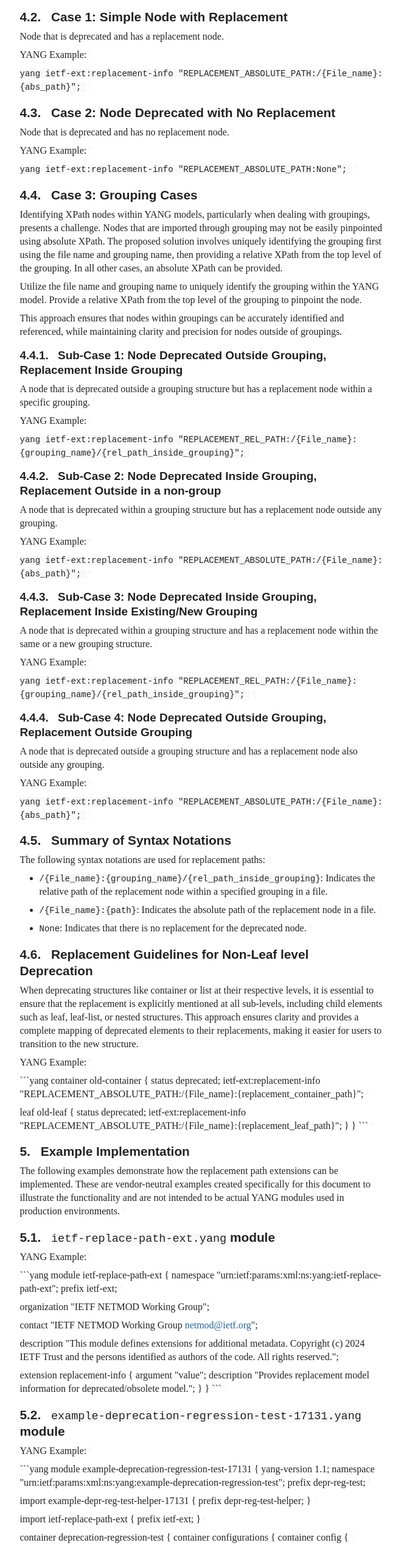
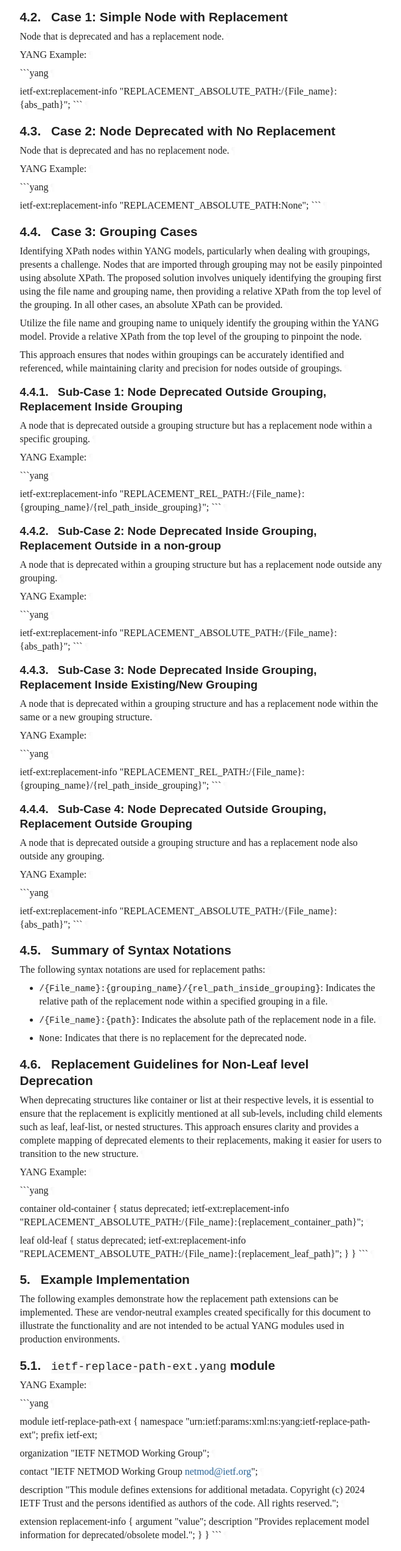
Before and after one commit to rajesh-rtv/yang-replacement, a plain HTML site: page draft-rtv-netmod-yang-subtree-replacement.html in a window 1280 px wide. Shown: the part 2950-5493 px from the top of the page at 61% size, without its empty margins (92-751 px from the left). Drawn offline with Linux system fonts and the light colour scheme; a web font is replaced by a local one.

Commit message:
Script updating gh-pages from 00f59b4. [ci skip]

````diff
--- a/draft-rtv-netmod-yang-subtree-replacement.html
+++ b/draft-rtv-netmod-yang-subtree-replacement.html
@@ -1367,9 +1367,9 @@ svg :is([fill="white"], [fill^="#fff"]) {
         </h3>
 <p id="section-4.2-1">Node that is deprecated and has a replacement node.<a href="#section-4.2-1" class="pilcrow">¶</a></p>
 <p id="section-4.2-2">YANG Example:<a href="#section-4.2-2" class="pilcrow">¶</a></p>
-<p id="section-4.2-3"><code>yang
-ietf-ext:replacement-info "REPLACEMENT_ABSOLUTE_PATH:/{File_name}:{abs_path}";
-</code><a href="#section-4.2-3" class="pilcrow">¶</a></p>
+<p id="section-4.2-3">```yang<a href="#section-4.2-3" class="pilcrow">¶</a></p>
+<p id="section-4.2-4">ietf-ext:replacement-info "REPLACEMENT_ABSOLUTE_PATH:/{File_name}:{abs_path}";
+```<a href="#section-4.2-4" class="pilcrow">¶</a></p>
 </section>
 </div>
 <div id="case-2-node-deprecated-with-no-replacement">
@@ -1379,9 +1379,9 @@ ietf-ext:replacement-info "REPLACEMENT_ABSOLUTE_PATH:/{File_name}:{abs_path}";
         </h3>
 <p id="section-4.3-1">Node that is deprecated and has no replacement node.<a href="#section-4.3-1" class="pilcrow">¶</a></p>
 <p id="section-4.3-2">YANG Example:<a href="#section-4.3-2" class="pilcrow">¶</a></p>
-<p id="section-4.3-3"><code>yang
-ietf-ext:replacement-info "REPLACEMENT_ABSOLUTE_PATH:None";
-</code><a href="#section-4.3-3" class="pilcrow">¶</a></p>
+<p id="section-4.3-3">```yang<a href="#section-4.3-3" class="pilcrow">¶</a></p>
+<p id="section-4.3-4">ietf-ext:replacement-info "REPLACEMENT_ABSOLUTE_PATH:None";
+```<a href="#section-4.3-4" class="pilcrow">¶</a></p>
 </section>
 </div>
 <div id="case-3-grouping-cases">
@@ -1399,9 +1399,9 @@ ietf-ext:replacement-info "REPLACEMENT_ABSOLUTE_PATH:None";
           </h4>
 <p id="section-4.4.1-1">A node that is deprecated outside a grouping structure but has a replacement node within a specific grouping.<a href="#section-4.4.1-1" class="pilcrow">¶</a></p>
 <p id="section-4.4.1-2">YANG Example:<a href="#section-4.4.1-2" class="pilcrow">¶</a></p>
-<p id="section-4.4.1-3"><code>yang
-ietf-ext:replacement-info "REPLACEMENT_REL_PATH:/{File_name}:{grouping_name}/{rel_path_inside_grouping}";
-</code><a href="#section-4.4.1-3" class="pilcrow">¶</a></p>
+<p id="section-4.4.1-3">```yang<a href="#section-4.4.1-3" class="pilcrow">¶</a></p>
+<p id="section-4.4.1-4">ietf-ext:replacement-info "REPLACEMENT_REL_PATH:/{File_name}:{grouping_name}/{rel_path_inside_grouping}";
+```<a href="#section-4.4.1-4" class="pilcrow">¶</a></p>
 </section>
 </div>
 <div id="sub-case-2-node-deprecated-inside-grouping-replacement-outside-in-a-non-group">
@@ -1411,9 +1411,9 @@ ietf-ext:replacement-info "REPLACEMENT_REL_PATH:/{File_name}:{grouping_name}/{re
           </h4>
 <p id="section-4.4.2-1">A node that is deprecated within a grouping structure but has a replacement node outside any grouping.<a href="#section-4.4.2-1" class="pilcrow">¶</a></p>
 <p id="section-4.4.2-2">YANG Example:<a href="#section-4.4.2-2" class="pilcrow">¶</a></p>
-<p id="section-4.4.2-3"><code>yang
-ietf-ext:replacement-info "REPLACEMENT_ABSOLUTE_PATH:/{File_name}:{abs_path}";
-</code><a href="#section-4.4.2-3" class="pilcrow">¶</a></p>
+<p id="section-4.4.2-3">```yang<a href="#section-4.4.2-3" class="pilcrow">¶</a></p>
+<p id="section-4.4.2-4">ietf-ext:replacement-info "REPLACEMENT_ABSOLUTE_PATH:/{File_name}:{abs_path}";
+```<a href="#section-4.4.2-4" class="pilcrow">¶</a></p>
 </section>
 </div>
 <div id="sub-case-3-node-deprecated-inside-grouping-replacement-inside-existingnew-grouping">
@@ -1423,9 +1423,9 @@ ietf-ext:replacement-info "REPLACEMENT_ABSOLUTE_PATH:/{File_name}:{abs_path}";
           </h4>
 <p id="section-4.4.3-1">A node that is deprecated within a grouping structure and has a replacement node within the same or a new grouping structure.<a href="#section-4.4.3-1" class="pilcrow">¶</a></p>
 <p id="section-4.4.3-2">YANG Example:<a href="#section-4.4.3-2" class="pilcrow">¶</a></p>
-<p id="section-4.4.3-3"><code>yang
-ietf-ext:replacement-info "REPLACEMENT_REL_PATH:/{File_name}:{grouping_name}/{rel_path_inside_grouping}";
-</code><a href="#section-4.4.3-3" class="pilcrow">¶</a></p>
+<p id="section-4.4.3-3">```yang<a href="#section-4.4.3-3" class="pilcrow">¶</a></p>
+<p id="section-4.4.3-4">ietf-ext:replacement-info "REPLACEMENT_REL_PATH:/{File_name}:{grouping_name}/{rel_path_inside_grouping}";
+```<a href="#section-4.4.3-4" class="pilcrow">¶</a></p>
 </section>
 </div>
 <div id="sub-case-4-node-deprecated-outside-grouping-replacement-outside-grouping">
@@ -1435,9 +1435,9 @@ ietf-ext:replacement-info "REPLACEMENT_REL_PATH:/{File_name}:{grouping_name}/{re
           </h4>
 <p id="section-4.4.4-1">A node that is deprecated outside a grouping structure and has a replacement node also outside any grouping.<a href="#section-4.4.4-1" class="pilcrow">¶</a></p>
 <p id="section-4.4.4-2">YANG Example:<a href="#section-4.4.4-2" class="pilcrow">¶</a></p>
-<p id="section-4.4.4-3"><code>yang
-ietf-ext:replacement-info "REPLACEMENT_ABSOLUTE_PATH:/{File_name}:{abs_path}";
-</code><a href="#section-4.4.4-3" class="pilcrow">¶</a></p>
+<p id="section-4.4.4-3">```yang<a href="#section-4.4.4-3" class="pilcrow">¶</a></p>
+<p id="section-4.4.4-4">ietf-ext:replacement-info "REPLACEMENT_ABSOLUTE_PATH:/{File_name}:{abs_path}";
+```<a href="#section-4.4.4-4" class="pilcrow">¶</a></p>
 </section>
 </div>
 </section>
@@ -1468,16 +1468,16 @@ ietf-ext:replacement-info "REPLACEMENT_ABSOLUTE_PATH:/{File_name}:{abs_path}";
         </h3>
 <p id="section-4.6-1">When deprecating structures like container or list at their respective levels, it is essential to ensure that the replacement is explicitly mentioned at all sub-levels, including child elements such as leaf, leaf-list, or nested structures. This approach ensures clarity and provides a complete mapping of deprecated elements to their replacements, making it easier for users to transition to the new structure.<a href="#section-4.6-1" class="pilcrow">¶</a></p>
 <p id="section-4.6-2">YANG Example:<a href="#section-4.6-2" class="pilcrow">¶</a></p>
-<p id="section-4.6-3">```yang
-container old-container {
+<p id="section-4.6-3">```yang<a href="#section-4.6-3" class="pilcrow">¶</a></p>
+<p id="section-4.6-4">container old-container {
   status deprecated;
-  ietf-ext:replacement-info "REPLACEMENT_ABSOLUTE_PATH:/{File_name}:{replacement_container_path}";<a href="#section-4.6-3" class="pilcrow">¶</a></p>
-<p id="section-4.6-4">leaf old-leaf {
+  ietf-ext:replacement-info "REPLACEMENT_ABSOLUTE_PATH:/{File_name}:{replacement_container_path}";<a href="#section-4.6-4" class="pilcrow">¶</a></p>
+<p id="section-4.6-5">leaf old-leaf {
     status deprecated;
     ietf-ext:replacement-info "REPLACEMENT_ABSOLUTE_PATH:/{File_name}:{replacement_leaf_path}";
   }
 }
-```<a href="#section-4.6-4" class="pilcrow">¶</a></p>
+```<a href="#section-4.6-5" class="pilcrow">¶</a></p>
 </section>
 </div>
 </section>
@@ -1494,23 +1494,23 @@ container old-container {
 <a href="#section-5.1" class="section-number selfRef">5.1. </a><a href="#name-ietf-replace-path-extyang-m" class="section-name selfRef"><code>ietf-replace-path-ext.yang</code> module</a>
         </h3>
 <p id="section-5.1-1">YANG Example:<a href="#section-5.1-1" class="pilcrow">¶</a></p>
-<p id="section-5.1-2">```yang
-module ietf-replace-path-ext {
+<p id="section-5.1-2">```yang<a href="#section-5.1-2" class="pilcrow">¶</a></p>
+<p id="section-5.1-3">module ietf-replace-path-ext {
   namespace "urn:ietf:params:xml:ns:yang:ietf-replace-path-ext";
-  prefix ietf-ext;<a href="#section-5.1-2" class="pilcrow">¶</a></p>
-<p id="section-5.1-3">organization "IETF NETMOD Working Group";<a href="#section-5.1-3" class="pilcrow">¶</a></p>
-<p id="section-5.1-4">contact "IETF NETMOD Working Group <a href="mailto:netmod@ietf.org">netmod@ietf.org</a>";<a href="#section-5.1-4" class="pilcrow">¶</a></p>
-<p id="section-5.1-5">description
+  prefix ietf-ext;<a href="#section-5.1-3" class="pilcrow">¶</a></p>
+<p id="section-5.1-4">organization "IETF NETMOD Working Group";<a href="#section-5.1-4" class="pilcrow">¶</a></p>
+<p id="section-5.1-5">contact "IETF NETMOD Working Group <a href="mailto:netmod@ietf.org">netmod@ietf.org</a>";<a href="#section-5.1-5" class="pilcrow">¶</a></p>
+<p id="section-5.1-6">description
     "This module defines extensions for additional metadata.
      Copyright (c) 2024 IETF Trust and the persons identified as
-     authors of the code. All rights reserved.";<a href="#section-5.1-5" class="pilcrow">¶</a></p>
-<p id="section-5.1-6">extension replacement-info {
+     authors of the code. All rights reserved.";<a href="#section-5.1-6" class="pilcrow">¶</a></p>
+<p id="section-5.1-7">extension replacement-info {
     argument "value";
     description
       "Provides replacement model information for deprecated/obsolete model.";
   }
 }
-```<a href="#section-5.1-6" class="pilcrow">¶</a></p>
+```<a href="#section-5.1-7" class="pilcrow">¶</a></p>
 </section>
 </div>
 <div id="example-deprecation-regression-test-17131yang-module">
@@ -1519,21 +1519,21 @@ module ietf-replace-path-ext {
 <a href="#section-5.2" class="section-number selfRef">5.2. </a><a href="#name-example-deprecation-regress" class="section-name selfRef"><code>example-deprecation-regression-test-17131.yang</code> module</a>
         </h3>
 <p id="section-5.2-1">YANG Example:<a href="#section-5.2-1" class="pilcrow">¶</a></p>
-<p id="section-5.2-2">```yang
-module example-deprecation-regression-test-17131 {
+<p id="section-5.2-2">```yang<a href="#section-5.2-2" class="pilcrow">¶</a></p>
+<p id="section-5.2-3">module example-deprecation-regression-test-17131 {
   yang-version 1.1;
   namespace "urn:ietf:params:xml:ns:yang:example-deprecation-regression-test";
-  prefix depr-reg-test;<a href="#section-5.2-2" class="pilcrow">¶</a></p>
-<p id="section-5.2-3">import example-depr-reg-test-helper-17131 {
+  prefix depr-reg-test;<a href="#section-5.2-3" class="pilcrow">¶</a></p>
+<p id="section-5.2-4">import example-depr-reg-test-helper-17131 {
     prefix depr-reg-test-helper;
-  }<a href="#section-5.2-3" class="pilcrow">¶</a></p>
-<p id="section-5.2-4">import ietf-replace-path-ext {
+  }<a href="#section-5.2-4" class="pilcrow">¶</a></p>
+<p id="section-5.2-5">import ietf-replace-path-ext {
     prefix ietf-ext;
-  }<a href="#section-5.2-4" class="pilcrow">¶</a></p>
-<p id="section-5.2-5">container deprecation-regression-test {
+  }<a href="#section-5.2-5" class="pilcrow">¶</a></p>
+<p id="section-5.2-6">container deprecation-regression-test {
     container configurations {
-      container config {<a href="#section-5.2-5" class="pilcrow">¶</a></p>
-<div class="alignLeft art-text artwork" id="section-5.2-6">
+      container config {<a href="#section-5.2-6" class="pilcrow">¶</a></p>
+<div class="alignLeft art-text artwork" id="section-5.2-7">
 <pre>
     // Case 1 : Leaf deprecated with a replacement in the same container.
     leaf case1 {
@@ -1919,7 +1919,7 @@ module example-deprecation-regression-test-17131 {
     }
   }
 }   } } ```
-</pre><a href="#section-5.2-6" class="pilcrow">¶</a>
+</pre><a href="#section-5.2-7" class="pilcrow">¶</a>
 </div>
 </section>
 </div>
@@ -1929,17 +1929,17 @@ module example-deprecation-regression-test-17131 {
 <a href="#section-5.3" class="section-number selfRef">5.3. </a><a href="#name-example-deprecation-regressi" class="section-name selfRef"><code>example-deprecation-regression-test-helper-module-17131.yang</code> module</a>
         </h3>
 <p id="section-5.3-1">YANG Example:<a href="#section-5.3-1" class="pilcrow">¶</a></p>
-<p id="section-5.3-2">```yang
-module example-depr-reg-test-helper-17131 {
-  yang-version 1.1;<a href="#section-5.3-2" class="pilcrow">¶</a></p>
-<p id="section-5.3-3">namespace "urn:ietf:params:xml:ns:yang:example-depr-reg-test-helper";<a href="#section-5.3-3" class="pilcrow">¶</a></p>
-<p id="section-5.3-4">prefix depr-reg-test-helper;<a href="#section-5.3-4" class="pilcrow">¶</a></p>
-<p id="section-5.3-5">organization "IETF NETMOD Working Group";<a href="#section-5.3-5" class="pilcrow">¶</a></p>
-<p id="section-5.3-6">contact "IETF NETMOD Working Group <a href="mailto:netmod@ietf.org">netmod@ietf.org</a>";<a href="#section-5.3-6" class="pilcrow">¶</a></p>
-<p id="section-5.3-7">import ietf-replace-path-ext {
+<p id="section-5.3-2">```yang<a href="#section-5.3-2" class="pilcrow">¶</a></p>
+<p id="section-5.3-3">module example-depr-reg-test-helper-17131 {
+  yang-version 1.1;<a href="#section-5.3-3" class="pilcrow">¶</a></p>
+<p id="section-5.3-4">namespace "urn:ietf:params:xml:ns:yang:example-depr-reg-test-helper";<a href="#section-5.3-4" class="pilcrow">¶</a></p>
+<p id="section-5.3-5">prefix depr-reg-test-helper;<a href="#section-5.3-5" class="pilcrow">¶</a></p>
+<p id="section-5.3-6">organization "IETF NETMOD Working Group";<a href="#section-5.3-6" class="pilcrow">¶</a></p>
+<p id="section-5.3-7">contact "IETF NETMOD Working Group <a href="mailto:netmod@ietf.org">netmod@ietf.org</a>";<a href="#section-5.3-7" class="pilcrow">¶</a></p>
+<p id="section-5.3-8">import ietf-replace-path-ext {
     prefix ietf-ext;
-  }<a href="#section-5.3-7" class="pilcrow">¶</a></p>
-<p id="section-5.3-8">// Case 6 : Leaf inside a grouping deprecated, replaced in the same grouping but imported through a different module and used in various modules.
+  }<a href="#section-5.3-8" class="pilcrow">¶</a></p>
+<p id="section-5.3-9">// Case 6 : Leaf inside a grouping deprecated, replaced in the same grouping but imported through a different module and used in various modules.
   grouping groupCase6 {
     leaf case6 {
       type uint8;
@@ -1964,7 +1964,7 @@ module example-depr-reg-test-helper-17131 {
     }
   }
 }
-```<a href="#section-5.3-8" class="pilcrow">¶</a></p>
+```<a href="#section-5.3-9" class="pilcrow">¶</a></p>
 </section>
 </div>
 <div id="example-deprecation-regression-test-file-2-17131yang-module">
@@ -1973,15 +1973,15 @@ module example-depr-reg-test-helper-17131 {
 <a href="#section-5.4" class="section-number selfRef">5.4. </a><a href="#name-example-deprecation-regressio" class="section-name selfRef"><code>example-deprecation-regression-test-file-2-17131.yang</code> module</a>
         </h3>
 <p id="section-5.4-1">YANG Example:<a href="#section-5.4-1" class="pilcrow">¶</a></p>
-<p id="section-5.4-2">```yang
-module example-deprecation-regression-test-file-2-17131 {
+<p id="section-5.4-2">```yang<a href="#section-5.4-2" class="pilcrow">¶</a></p>
+<p id="section-5.4-3">module example-deprecation-regression-test-file-2-17131 {
   yang-version 1.1;
   namespace "urn:ietf:params:xml:ns:yang:example-deprecation-regression-test-file-2";
-  prefix depr-reg-test-2;<a href="#section-5.4-2" class="pilcrow">¶</a></p>
-<p id="section-5.4-3">import ietf-replace-path-ext {
+  prefix depr-reg-test-2;<a href="#section-5.4-3" class="pilcrow">¶</a></p>
+<p id="section-5.4-4">import ietf-replace-path-ext {
     prefix ietf-ext;
-  }<a href="#section-5.4-3" class="pilcrow">¶</a></p>
-<p id="section-5.4-4">container deprecation-regression-test-2 {
+  }<a href="#section-5.4-4" class="pilcrow">¶</a></p>
+<p id="section-5.4-5">container deprecation-regression-test-2 {
     container configurations {
       container config {
         // Case 3 : Leaf deprecated with a replacement located in another YANG file(example-deprecation-regression-test-file-2.yang)
@@ -1993,7 +1993,7 @@ module example-deprecation-regression-test-file-2-17131 {
     }
   }
 }
-```<a href="#section-5.4-4" class="pilcrow">¶</a></p>
+```<a href="#section-5.4-5" class="pilcrow">¶</a></p>
 </section>
 </div>
 </section>
````
Also changed, not shown: draft-rtv-netmod-yang-subtree-replacement.txt.
